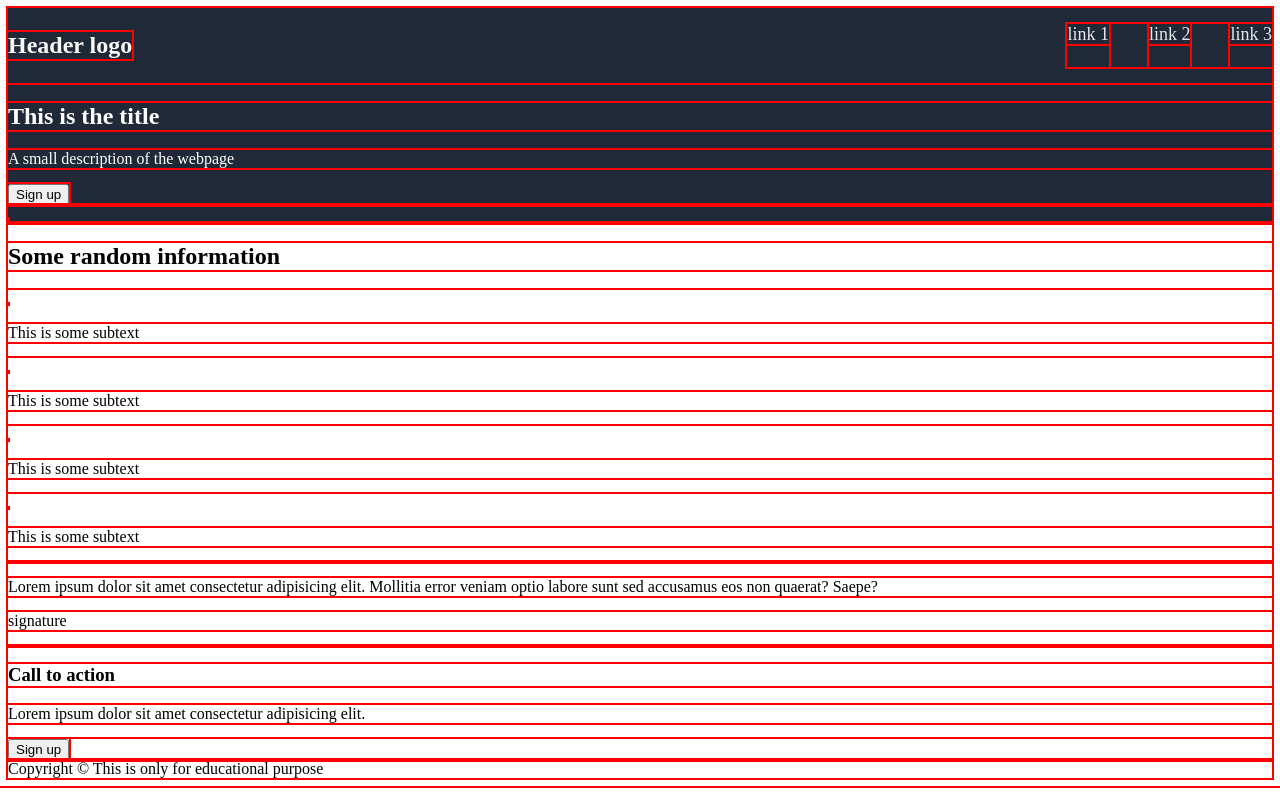
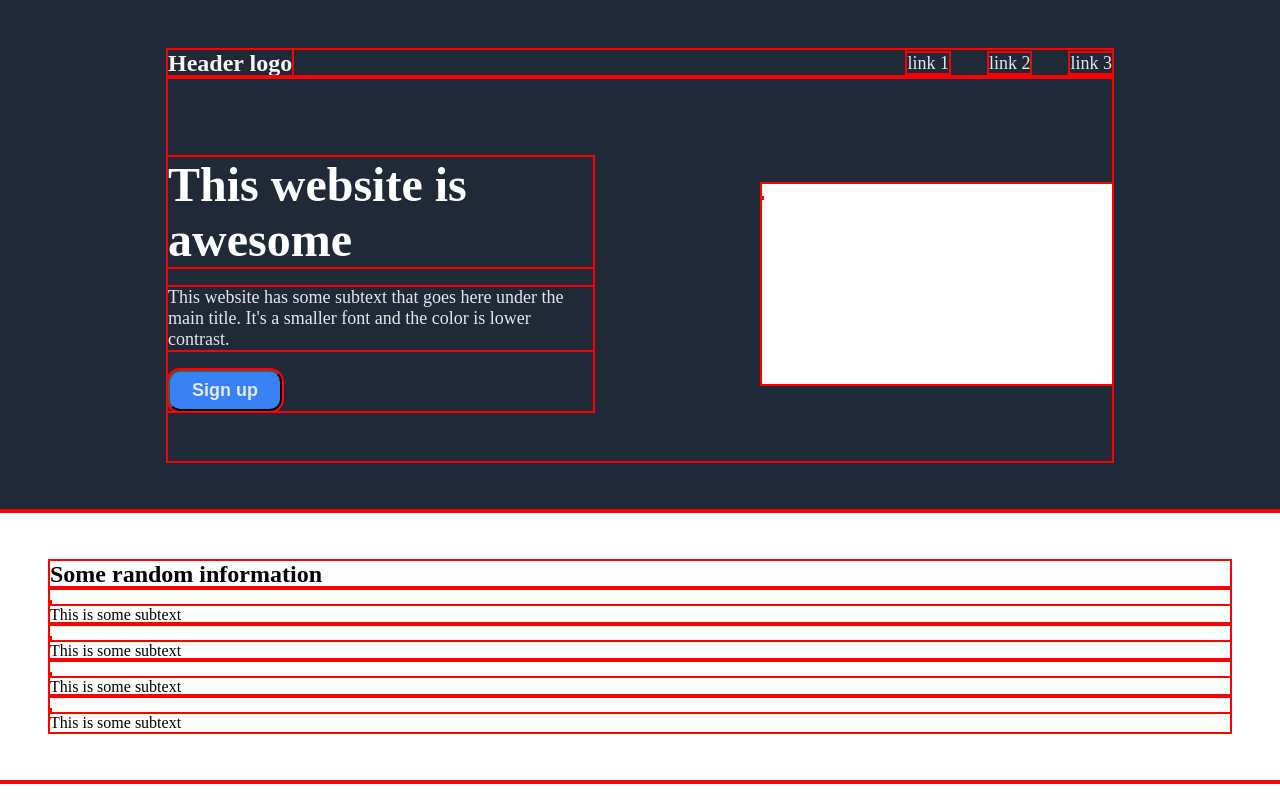
Before and after one commit to iama3191/Project-Landing-Page, a plain HTML site: page index.html in a window 1280 px wide. Shown: the top 800 px of the page. Drawn offline with Linux system fonts and the light colour scheme.

Commit message:
add style to the hero image and modify sections' paddings

```diff
--- a/CSS/style.css
+++ b/CSS/style.css
@@ -3,6 +3,8 @@
 *::after {
     box-sizing: border-box;
     outline: 2px solid red;
+    margin: 0;
+    padding: 0;
 }
 
 body {
@@ -12,9 +14,24 @@ body {
     flex: 1;
 }
 
+img {
+    width: 100%;
+    height: auto;
+}
+
+.containers {
+    padding: 50px;
+}
+
 .first {
     background-color: #1f2937;
     color: #fff;
+}
+
+.row {
+    width: 950px;
+    max-width: 80%;
+    margin: 0 auto;
 }
 
 /*Navbar style*/
@@ -23,8 +40,9 @@ body {
     justify-content: space-between;
 }
 
-.navbar ul {
+.right-links {
     display: flex;
+    align-items: center;
     list-style-type: none;
     padding: 0;
     gap: 40px;
@@ -40,3 +58,47 @@ body {
     font-size: 24px;
     color: #f9faf8;
 }
+
+/*Hero text and image*/
+
+.two-columns {
+    display: flex;
+   justify-content: center;
+    align-items: center;
+    padding: 80px 0 50px;
+    gap: 10px;
+
+}
+
+.hero-image {
+    width: 350px;
+    height: 200px;
+    background-color: white;
+    margin-left: auto;
+    max-width: 50%;
+}
+
+.text-hero {
+    max-width: 45%;
+}
+
+.text-hero h1 {
+    font-size: 48px;
+    font-weight: bolder;
+}
+
+.text-hero p {
+    font-size: 18px;
+    color: #e5e7eb;
+    margin-top: 20px;
+}
+
+.bttn {
+    background-color: #3882f6;
+    color: #e5e7eb;
+    font-weight: bolder;
+    border-radius: 12px;
+    font-size: 18px;
+    padding: 8px 22px;
+    margin-top: 20px;
+}
--- a/index.html
+++ b/index.html
@@ -22,9 +22,10 @@
             </nav>
             <div class="two-columns">
                 <div class="text-hero">
-                    <h1>This is the title</h1>
-                    <p>A small description of the webpage</p>
-                    <button>Sign up</button>
+                    <h1>This website is awesome</h1>
+                    <p>This website has some subtext that goes here under the main title. It's a smaller font and the
+                        color is lower contrast.</p>
+                    <button class="bttn">Sign up</button>
                 </div>
                 <div class="hero-image">
                     <img src="" alt="">
```
